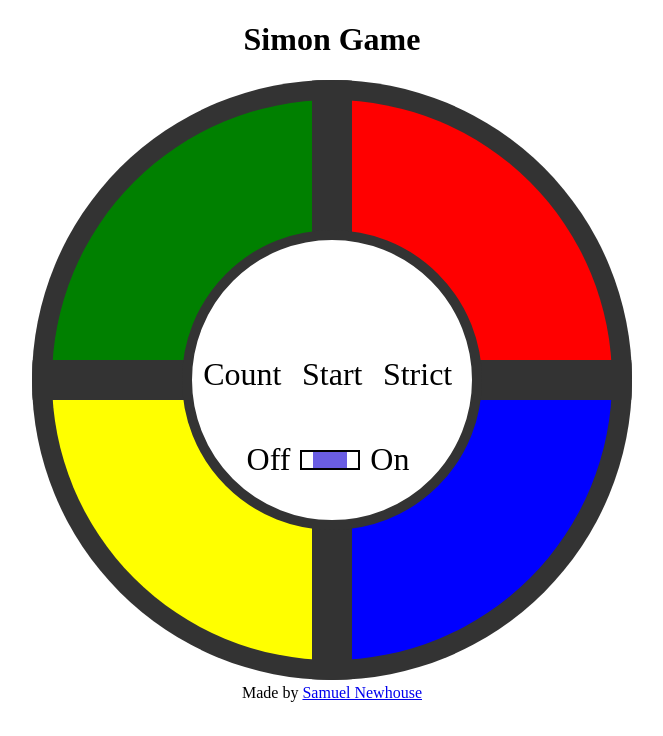
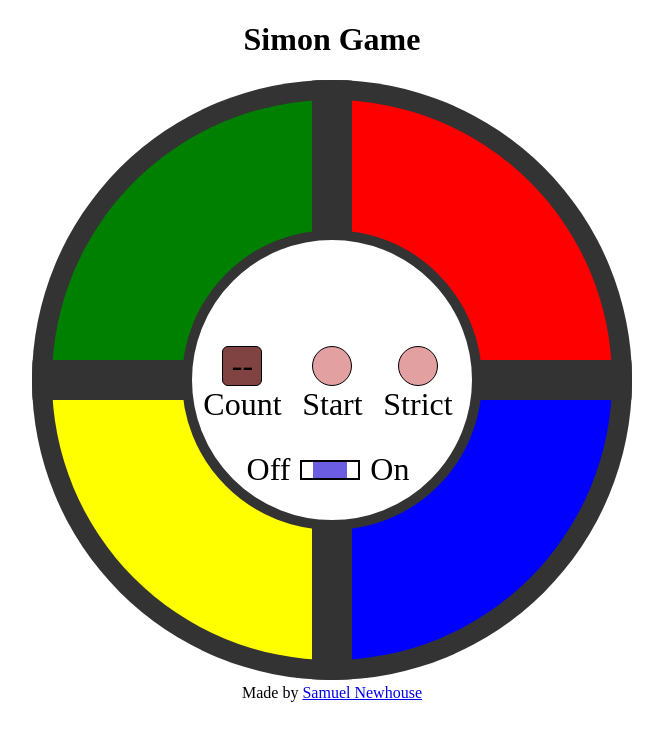
Before and after one commit to SamuelNewhouse/simon-game, a plain HTML site: page index.html in a window 1280 px wide. Shown: the whole page, without its empty margins (308-971 px from the left). Drawn offline with nearby package versions, Linux system fonts and the light colour scheme.

Commit message:
adds aligned buttons and display with flexbox

```diff
--- a/index.html
+++ b/index.html
@@ -18,33 +18,48 @@
 </head>
 
 <body>
+
 	<header>
 		<h1>Simon Game</h1>
 	</header>
+
 	<section>
 		<div id="full-game">
+
 			<div class="game-button" id="top-left"></div>
 			<div class="game-button" id="top-right"></div>
 			<div class="clearfix"></div>
 			<div class="game-button" id="bottom-left"></div>
 			<div class="game-button" id="bottom-right"></div>
+
 			<div id="circle"></div>
-			<div id="center">
-				<div id="count">Count</div>
-				<div id="start">Start</div>
-				<div id="strict">Strict</div>
-				<div class="clearfix"></div>
-				<div id="switch-container">
-					<span>Off</span>
-					<span id=switch-mechanism></span>
-					<span>On</span>
+
+			<div id="center" class="flex-container">
+				<div id="count" class="flex-container">
+					<div id="display">--</div>
+					<div>Count</div>
+				</div>
+				<div id="start" class="flex-container">
+					<button type="button"></button>
+					<div>Start</div>
+				</div>
+				<div id="strict" class="flex-container">
+					<button type="button"></button>
+					<div>Strict</div>
+				</div>
+				<div id="switch" class="flex-container">
+					<div>Off</div>
+					<div id=switch-mechanism></div>
+					<div>On</div>
 				</div>
 			</div>
 		</div>
 	</section>
+
 	<footer>Made by
 		<a href="https://github.com/SamuelNewhouse" target="_blank">Samuel Newhouse</a>
 	</footer>
+
 </body>
 
 </html>
--- a/styles/style.css
+++ b/styles/style.css
@@ -1,5 +1,6 @@
 /* * * * * * * * * * * * * * * * * * * * * * * * * * * * * * * * * * * * * * */
 /*! normalize.css v7.0.0 | MIT License | github.com/necolas/normalize.css    */
+/* * * * * * * * * * * * * * * * * * * * * * * * * * * * * * * * * * * * * * */
 html {
 	line-height: 1.15;
 	-webkit-text-size-adjust: 100%;
@@ -167,7 +168,7 @@ template {
 
 /* * * * * * * * * * * * * * * * * * * * * * * * * * * * * * * * * * * * * * */
 /* Matters of convenience                                                    */
-
+/* * * * * * * * * * * * * * * * * * * * * * * * * * * * * * * * * * * * * * */
 html {
 	box-sizing: border-box;
 }
@@ -189,7 +190,7 @@ body {
 
 /* * * * * * * * * * * * * * * * * * * * * * * * * * * * * * * * * * * * * * */
 /* Main content                                                              */
-
+/* * * * * * * * * * * * * * * * * * * * * * * * * * * * * * * * * * * * * * */
 #full-game {
 	display: inline-block; /* Used to center divs */
 	position: relative;
@@ -198,6 +199,9 @@ body {
 	font-size: 0; /* Remove spaces around inline-blocks */
 }
 
+/* * * * * * * * * * * * * * * * * * * * * * * * * * * * * * * * * * * * * * */
+/* Gameplay buttons                                                          */
+/* * * * * * * * * * * * * * * * * * * * * * * * * * * * * * * * * * * * * * */
 .game-button {
 	display: inline-block; /* Prevent collapse on resizing too small */
 	position: relative;
@@ -226,6 +230,9 @@ body {
 	border-bottom-right-radius: 100%;
 }
 
+/* * * * * * * * * * * * * * * * * * * * * * * * * * * * * * * * * * * * * * */
+/* Central circles                                                           */
+/* * * * * * * * * * * * * * * * * * * * * * * * * * * * * * * * * * * * * * */
 #circle {
 	position: absolute;
 	height: 0;
@@ -250,11 +257,17 @@ body {
 	content: '';
 }
 
-#center {
+/* * * * * * * * * * * * * * * * * * * * * * * * * * * * * * * * * * * * * * */
+/* Display and settings area                                                 */
+/* * * * * * * * * * * * * * * * * * * * * * * * * * * * * * * * * * * * * * */
+.flex-container {
 	display: flex;
 	justify-content: space-around;
 	align-items: center;
 	align-content: space-around;
+}
+
+#center {
 	flex-flow: row wrap;
 	position: absolute;
 	height: 170px;
@@ -265,75 +278,48 @@ body {
 	font-size: 32px;
 }
 
-#count {
-	float: left;
-	margin: 10px;
-	position: relative;
-}
+#display {
+  width: 40px;
+  height: 40px;
+	border: 1px solid black;
+	border-radius: 15%;
 
-/*
-#count::after {
-	position: absolute;
-	top: -30px;
-	left: 30px;
-
-	background-color: rgb(117, 35, 35);
-	color: black;
-	content: '--';
-	pointer-events: none;
-}*/
-
-#start {
-	float: left;
-	margin: 10px;
-	position: relative;
-}
-/*
-#start::after {
-	position: absolute;
-	top: 35px;
-  left: -12px;
-  border: 2px solid black;
-	border-radius: 100%;
-
-	background-color: rgb(35, 117, 66);
+	background-color: rgb(129, 66, 66);
 	color: black;
 	pointer-events: none;
 }
-*/
+
+button {
+  width: 40px;
+  height: 40px;
+  border: 1px solid black;
+	border-radius: 50%;
+
+	background-color: rgb(226, 160, 160);
+}
+
+#count {
+	flex-direction: column;
+	margin: 10px;
+
+	pointer-events: none;
+}
+
+#start {
+  flex-direction: column;
+	margin: 10px;
+}
 
 #strict {
-	float: left;
+  flex-direction: column;
 	margin: 10px;
-	position: relative;
 }
 
-/*
-#strict::after {
-	position: absolute;
-	top: 35px;
-	left: -12px;
-
-	background-color: transparent;
-	color: black;
-	content: 'Strict';
-	pointer-events: none;
-}
-*/
-
-#switch-container {
-	display: flex;
-	justify-content: space-around;
-	align-items: center;
-	align-content: space-around;
-}
-
-#switch-container span {
+#switch div {
 	margin: 5px;
 }
 
 #switch-mechanism {
-	display: block;
 	height: 20px;
 	width: 60px;
 	border: 2px solid black;
```
